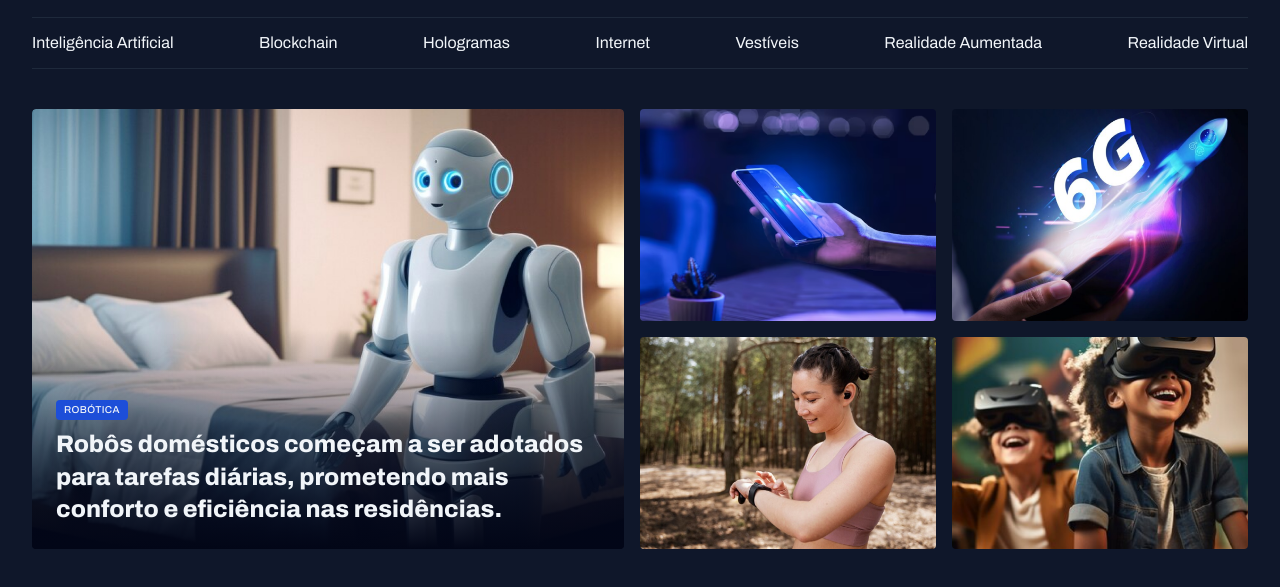
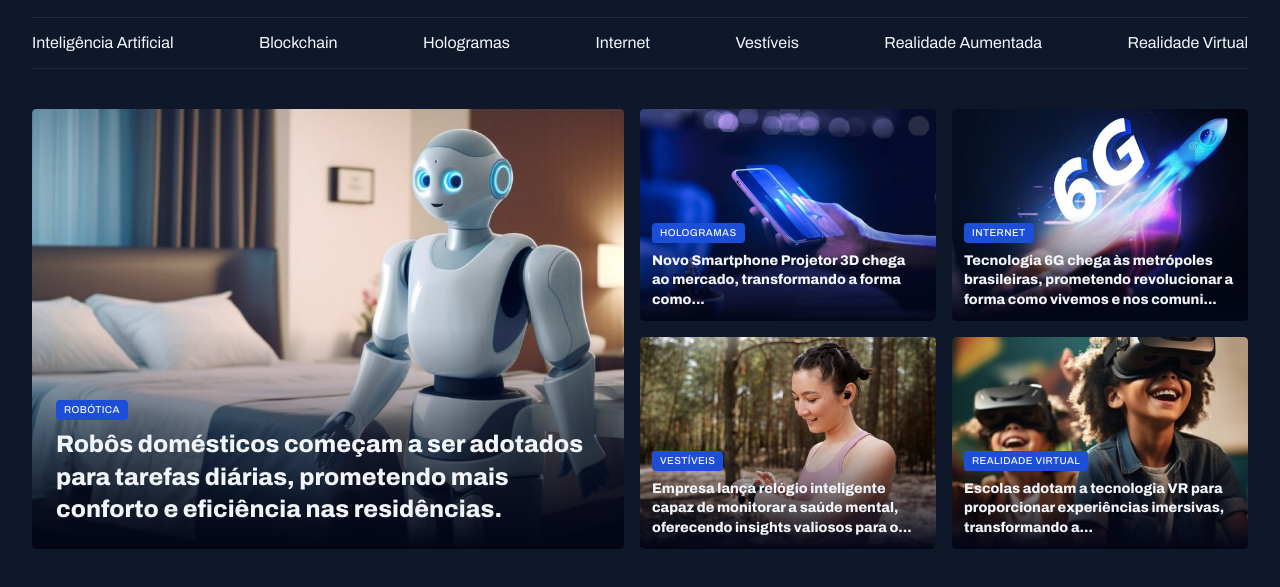
Before and after one commit to eduardasnz/TechNews, a plain HTML site: page index.html in a window 1280 px wide. Shown: the part 55-642 px from the top of the page. Drawn offline with Linux system fonts and the light colour scheme.

Commit message:
ending the highlight

```diff
--- a/index.html
+++ b/index.html
@@ -1,29 +1,35 @@
 <!DOCTYPE html>
 <html lang="en">
   <head>
-  <meta charset="UTF-8">
-  <link rel="preconnect" href="https://fonts.googleapis.com">
-  <link rel="preconnect" href="https://fonts.gstatic.com" crossorigin>
-  <link href="https://fonts.googleapis.com/css2?family=Archivo:ital,wght@0,100..900;1,100..900&display=swap" rel="stylesheet">
-  <meta name="viewport" content="width=device-width, initial-scale=1.0">
+    <meta charset="UTF-8" />
+    <link rel="preconnect" href="https://fonts.googleapis.com" />
+    <link rel="preconnect" href="https://fonts.gstatic.com" crossorigin />
+    <link
+      href="https://fonts.googleapis.com/css2?family=Archivo:ital,wght@0,100..900;1,100..900&display=swap"
+      rel="stylesheet"
+    />
+    <meta name="viewport" content="width=device-width, initial-scale=1.0" />
     <title>Portal de notícias</title>
-  <link rel="stylesheet" href="styles/index.css">
+    <link rel="stylesheet" href="styles/index.css" />
   </head>
   <body>
     <header class="container">
       <nav id="primary" class="grid grid-col">
         <div>
-        <img id="svg-img" src="assets/icons/List.svg" alt="Menu Icon">
+          <img id="svg-img" src="assets/icons/List.svg" alt="Menu Icon" />
           <strong>Menu</strong>
         </div>
 
         <div>
-        <img src="assets/icons/Logo.svg" alt="TechNews Logo">
+          <img src="assets/icons/Logo.svg" alt="TechNews Logo" />
         </div>
 
         <div>
           <strong>Buscar</strong>
-        <img src="assets/icons/MagnifyingGlass.svg" alt="MagnifyingGlass Icon">
+          <img
+            src="assets/icons/MagnifyingGlass.svg"
+            alt="MagnifyingGlass Icon"
+          />
         </div>
       </nav>
       <nav id="secondary" class="grid grid-col">
@@ -40,27 +46,62 @@
     <main class="grid container">
       <section id="featured" class="grid grid-col gap-16">
         <figure class="card">
-        <img src="assets/images/Image 01.png" alt="image robot">
+          <img src="assets/images/Image 01.png" alt="Robôs domésticos começam a ser adotados para tarefas diárias,
+          prometendo mais conforto e eficiência nas residências." />
 
           <figcaption>
             <span class="content-tag">Robótica</span>
-          <h2 class="text-2xl">Robôs domésticos começam a ser adotados para tarefas diárias, prometendo mais conforto e eficiência nas residências.</h2>
+            <h2 class="text-2xl">
+              Robôs domésticos começam a ser adotados para tarefas diárias,
+              prometendo mais conforto e eficiência nas residências.
+            </h2>
           </figcaption>
         </figure>
 
         <div class="grid grid-col-2 gap-16">
-        <div>
-          <img src="assets/images/Image 02.png" alt="">
-        </div>
-        <div>
-          <img src="assets/images/Image 03.png" alt="">
-        </div>
-        <div>
-          <img src="assets/images/Image 04.png" alt="">
-        </div>
-        <div>
-          <img src="assets/images/Image 05.png" alt="">
-        </div>
+          <figure class="card">
+            <img src="assets/images/Image 02.png" alt="Novo Smartphone Projetor 3D chega ao mercado, transformando a forma como vemos nossas telas!" />
+
+            <figcaption>
+              <span class="content-tag">Hologramas</span>
+              <h2 class="text-lg">
+                Novo Smartphone Projetor 3D chega ao mercado, transformando a forma como...
+              </h2>
+            </figcaption>
+          </figure>
+
+          <figure class="card">
+            <img src="assets/images/Image 03.png" alt="Tecnologia 6G chega às metrópoles brasileiras, prometendo revolucionar a forma como vivemos e nos comunicamos." />
+
+            <figcaption>
+              <span class="content-tag">Internet</span>
+              <h2 class="text-lg">
+                Tecnologia 6G chega às metrópoles brasileiras, prometendo revolucionar a forma como vivemos e nos comuni...
+              </h2>
+            </figcaption>
+          </figure>
+
+          <figure class="card">
+            <img src="assets/images/Image 04.png" alt="Empresa lança relógio inteligente capaz de monitorar a saúde mental, oferecendo insights valiosos para o bem-estar pessoal." />
+
+            <figcaption>
+              <span class="content-tag">Vestíveis</span>
+              <h2 class="text-lg">
+                Empresa lança relógio inteligente capaz de monitorar a saúde mental, oferecendo insights valiosos para o...
+              </h2>
+            </figcaption>
+          </figure>
+
+          <figure class="card">
+            <img src="assets/images/Image 05.png" alt="Escolas adotam a tecnologia VR para proporcionar experiências imersivas, transformando a aprendizagem tradicional." />
+
+            <figcaption>
+              <span class="content-tag">Realidade Virtual</span>
+              <h2 class="text-lg">
+                Escolas adotam a tecnologia VR para proporcionar experiências imersivas, transformando a...
+              </h2>
+            </figcaption>
+          </figure>
         </div>
       </section>
     </main>
--- a/styles/sections.css
+++ b/styles/sections.css
@@ -27,6 +27,10 @@
 
       padding: 24px;
 
+      &:has(.text-lg) {
+        padding: 12px;
+      }
+
       h2 {
         margin-top: 8px;
       }
--- a/styles/utility.css
+++ b/styles/utility.css
@@ -37,7 +37,6 @@
   font: var(--h3);
 }
 
-
 .text-sm {
   font: var(--text-sm);
 }
```
Lines whose indentation alone changed are shown as unchanged.
